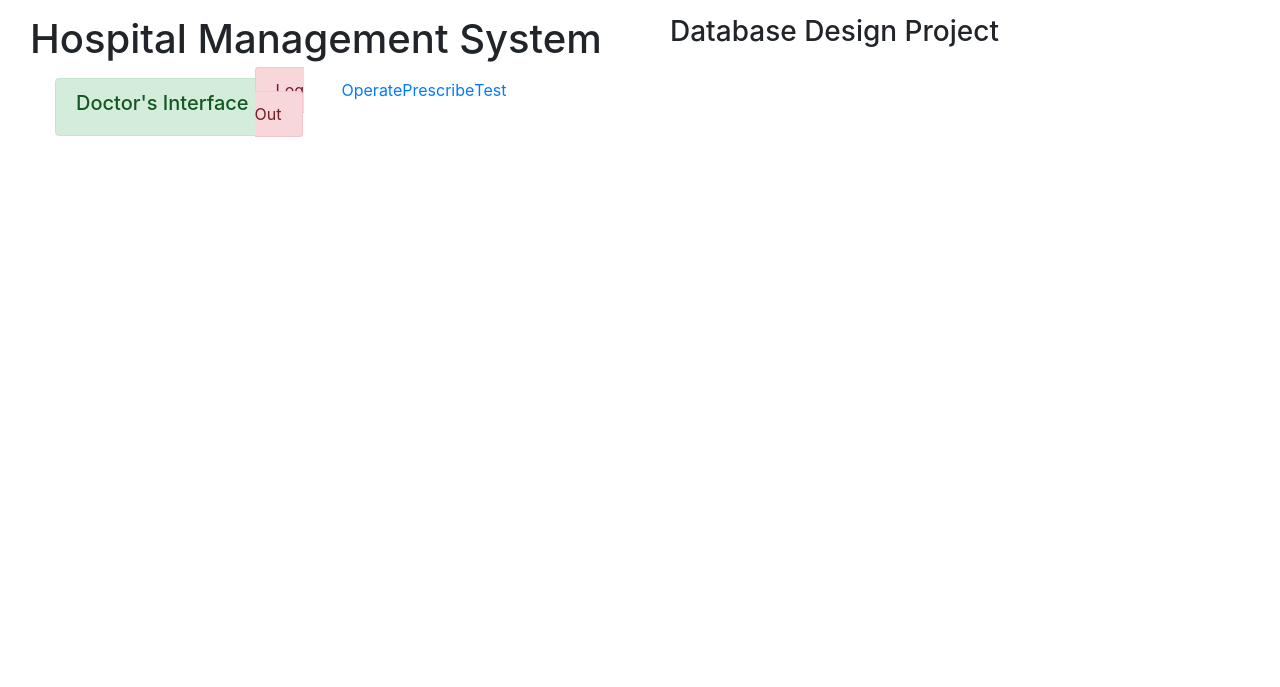
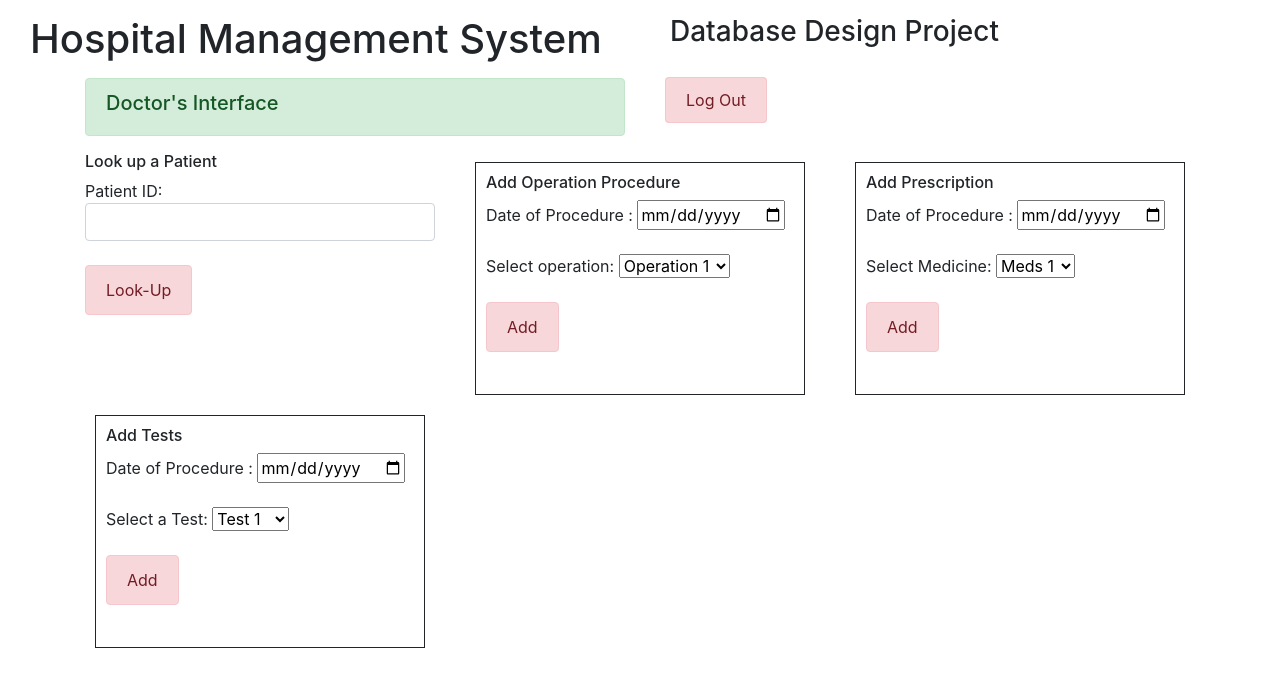
Before and after one commit to AliShahram/Hospital-Management-System, a Django app: template hms/templates/hms/doctor.html in a window 1280 px wide. Shown: the top 687 px of the page. Run offline with Django 3.2, Linux system fonts and the light colour scheme; the template is opened without the code that fills it, so the values that code supplies are empty; parts of the project's set-up code (start-up, migrations or seed data) failed here and were passed over; some libraries are stand-ins or nearby versions.

Commit message:
updated doctor interface

```diff
--- a/hms/templates/hms/doctor.html
+++ b/hms/templates/hms/doctor.html
@@ -2,24 +2,76 @@
 {% load static %}
 
 {% block content %}
+<div class="container">
   <div class="row">
+    <div class="col-sm-6">
       <div class="alert alert-success">
         <h5>Doctor's Interface</h5>
       </div>
     </div>
-<div class="row">
-  <div class="col-sm-2 title">
+    <div class="col-sm-5 button-box">
       <a class="alert alert-danger"href="{% url 'login' %}">Log Out</a>
-  </div>
-</div>
-<div class="row">
-  <a href="{% url 'operate' %}"> Operate</a>
-  <a href="{% url 'prescribe' %}"> Prescribe</a>
-  <a href="{% url 'test' %}"> Test</a>
-
     </div>
 
 
+  <div class="col-sm-4">
+    <div class="class="box">
+      <h6>Look up a Patient</h6>
+      <form class="form-group" action="Register_Doctor" method="post">
+        {% csrf_token %}
+        Patient ID: <input class="form-control" type="text" name="e_id" value=""><br>
+        <button class="alert alert-danger" type="submit" name="button">Look-Up</button>
+      </form>
+    </div>
+  </div>
+
+  <div class="col-sm-4">
+    <div class="box">
+      <h6>Add Operation Procedure</h6>
+      <form class="form-group" action="Register_Doctor" method="post">
+        {% csrf_token %}
+        Date of Procedure : <input type="date" name="OperationDate"><br><br>
+        Select operation:
+        <select class="" name="">
+          <option>Operation 1</option>
+          <option> Operation 2</option>
+        </select><br><br>
+        <button class="alert alert-danger" type="submit" name="button">Add</button>
+      </form>
+    </div>
+  </div>
+
+  <div class="col-sm-4">
+    <div class="box">
+      <h6>Add Prescription</h6>
+      <form class="form-group" action="Register_Doctor" method="post">
+        {% csrf_token %}
+        Date of Procedure : <input type="date" name="PrescriptionDate"><br><br>
+        Select Medicine:
+        <select class="" name="">
+          <option>Meds 1</option>
+          <option> Meds 2</option>
+        </select><br><br>
+        <button class="alert alert-danger" type="submit" name="button">Add</button>
+      </form>
+    </div>
+  </div>
+
+  <div class="col-sm-4">
+    <div class="box">
+      <h6>Add Tests</h6>
+      <form class="form-group" action="Register_Doctor" method="post">
+        {% csrf_token %}
+        Date of Procedure : <input type="date" name="PrescriptionDate"><br><br>
+        Select a Test:
+        <select class="" name="">
+          <option>Test 1</option>
+          <option> Tests 2</option>
+        </select><br><br>
+        <button class="alert alert-danger" type="submit" name="button">Add</button>
+      </form>
+    </div>
+  </div>
 
 
 {% endblock %}
--- a/hms/templates/hms/operate.html
+++ /dev/null
@@ -1,3 +0,0 @@
-{% extends 'hms/base.html'%}
-{% block content%}
-{% endblock content%}
--- a/hms/templates/hms/prescribe.html
+++ /dev/null
@@ -1,3 +0,0 @@
-{% extends 'hms/base.html'%}
-{% block content%}
-{% endblock content%}
--- a/hms/templates/hms/test.html
+++ /dev/null
@@ -1,3 +0,0 @@
-{% extends 'hms/base.html'%}
-{% block content%}
-{% endblock content%}
--- a/hms/urls.py
+++ b/hms/urls.py
@@ -7,7 +7,5 @@ urlpatterns = [
     path('', views.emp_login, name='login'),
     url(r'^HomePage$', views.HomePage, name='HomePage'),
     url(r'^Register_Doctor$', views.Register_Doctor, name='Register_Doctor'),
-    url('operate', views.operate, name='Operate_Procedure'),
-    url('prescribe', views.prescribe, name='Prescribe_medicine'),
-    url('test', views.test, name='Conduct_Test')
+
 ]
```
Also changed, not shown: hms/views.py (+4 -9 lines). Lines whose indentation alone changed are shown as unchanged.
